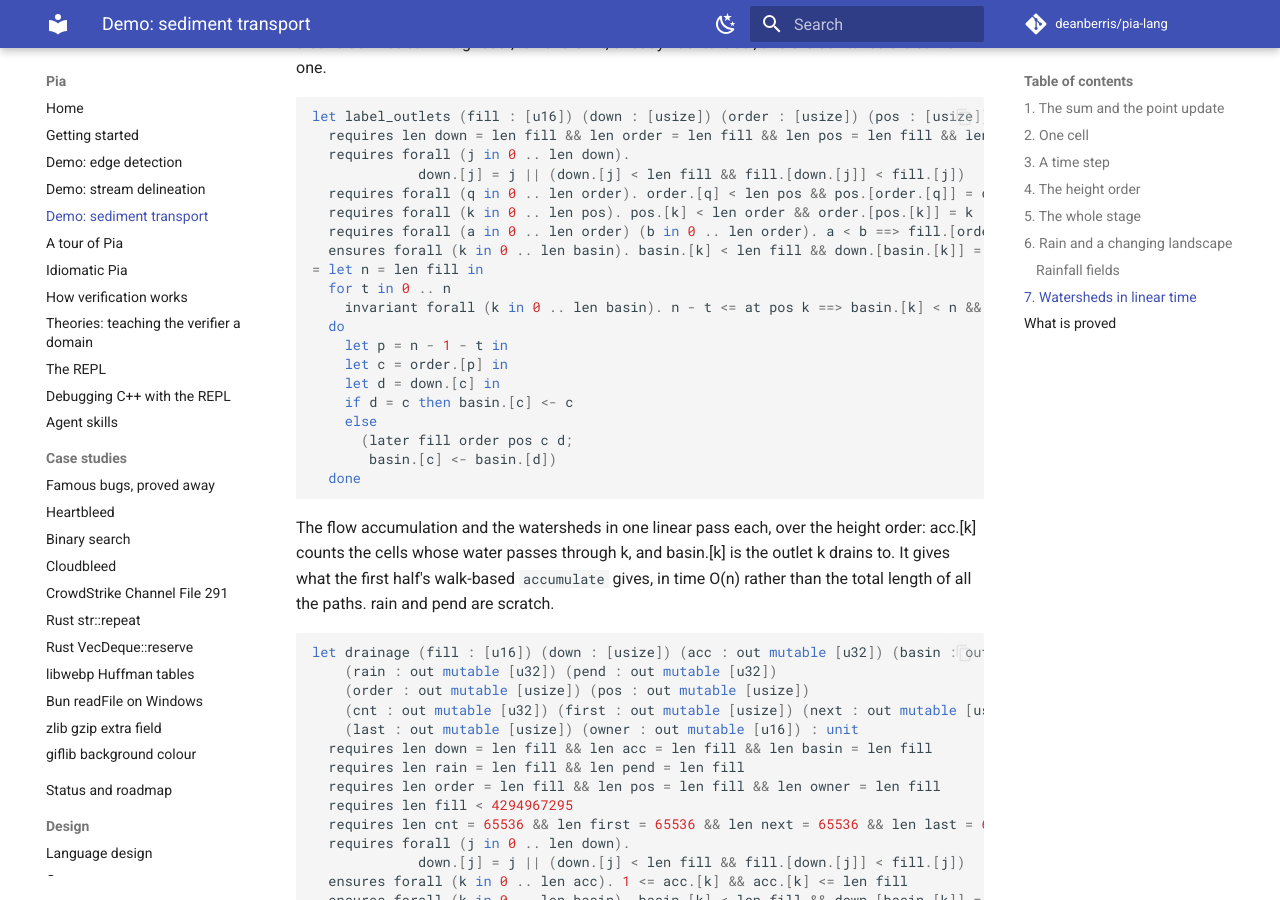
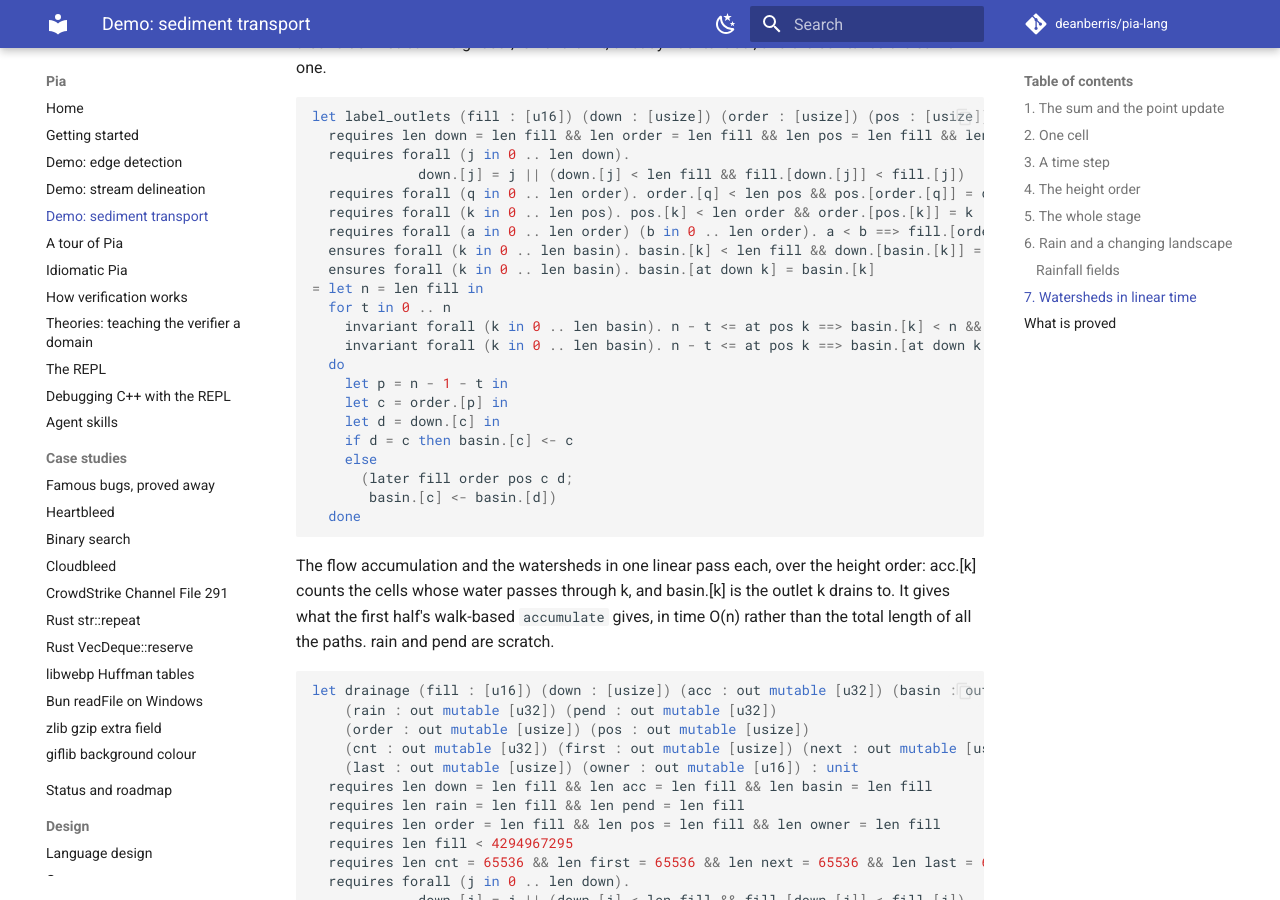
Before and after one commit to deanberris/pia-lang, an MkDocs documentation site: the page built from docs/sediment.pia.md, in a window 1280 px wide and 900 px high, scrolled down 18401 px. Built offline with MkDocs 1.6.1 and Material for MkDocs 9.7.7, drawn with Linux system fonts in a browser that asks for light colours; comment, search, counter and statistics services are not loaded.

Commit message:
Sediment: a cell and the cell it drains to share a watershed
label_outlets now also ensures basin.[down.[k]] = basin.[k]: the cell
below is labelled before the cell above, and the cell above takes its
label. A spread over basins needs it, so that a basin's water stays in
the basin.

Co-Authored-By: Claude Opus 5.5 <noreply@anthropic.com>
Claude-Session: https://claude.ai/code/session_01SkMSau8GYchC8LfRm5uTAt

```diff
--- a/docs/sediment.pia.md
+++ b/docs/sediment.pia.md
@@ -1009,9 +1009,11 @@ let label_outlets (fill : [u16]) (down : [usize]) (order : [usize]) (pos : [usiz
   requires forall (k in 0 .. len pos). pos.[k] < len order && order.[pos.[k]] = k
   requires forall (a in 0 .. len order) (b in 0 .. len order). a < b ==> fill.[order.[b]] <= fill.[order.[a]]
   ensures forall (k in 0 .. len basin). basin.[k] < len fill && down.[basin.[k]] = basin.[k]
+  ensures forall (k in 0 .. len basin). basin.[at down k] = basin.[k]
 = let n = len fill in
   for t in 0 .. n
     invariant forall (k in 0 .. len basin). n - t <= at pos k ==> basin.[k] < n && down.[basin.[k]] = basin.[k]
+    invariant forall (k in 0 .. len basin). n - t <= at pos k ==> basin.[at down k] = basin.[k]
   do
     let p = n - 1 - t in
     let c = order.[p] in
@@ -1069,6 +1071,7 @@ Every goal in this file is proved before `piac` generates code:
 | The flow through every cell is at least its own rain and at most the total rain | `accumulate_rain` |
 | Every rainfall field gives each cell at most 255 units, and its total fits in a `u32` | `rain_uniform`, `rain_band`, `rain_season` |
 | A cell's downstream neighbour comes later in the height order | `later` |
+| A cell and the cell it drains to have the same watershed, so a basin's water stays in it | `label_outlets` |
 | Accumulation is between 1 and the number of cells, and every watershed label is an outlet, in linear time | `label_outlets`, `drainage` |
 | No sediment buffer overflows | the total is at most 2^32 - 1, and `elt_le` bounds each cell by it |
 
```
